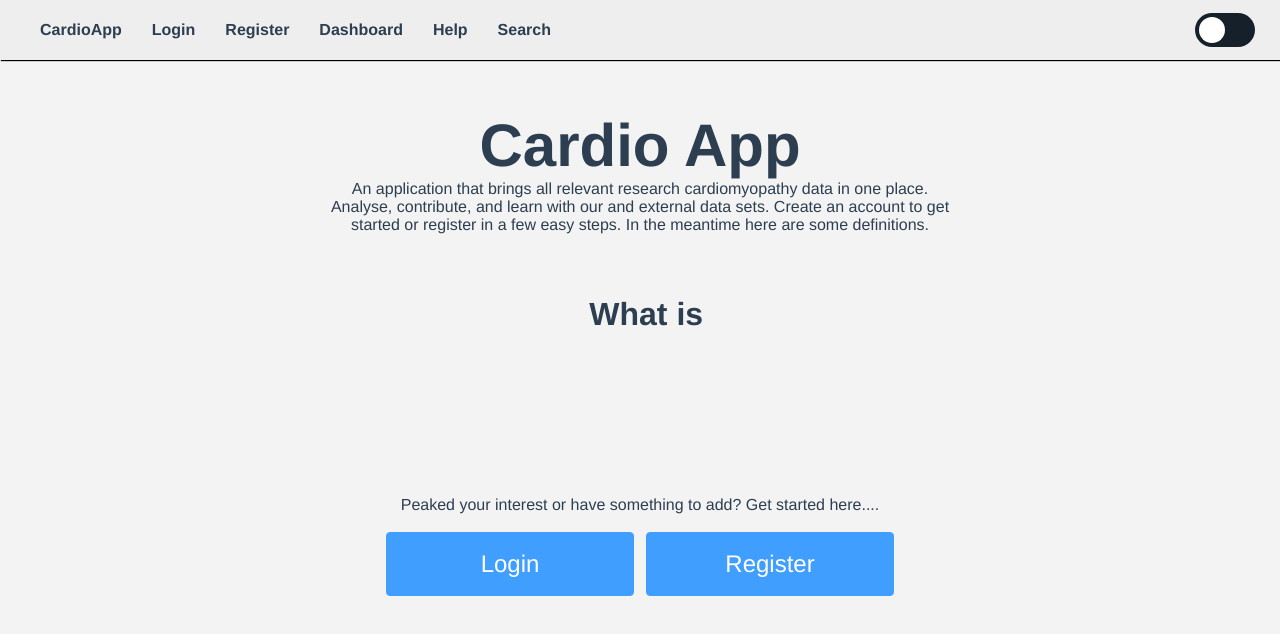
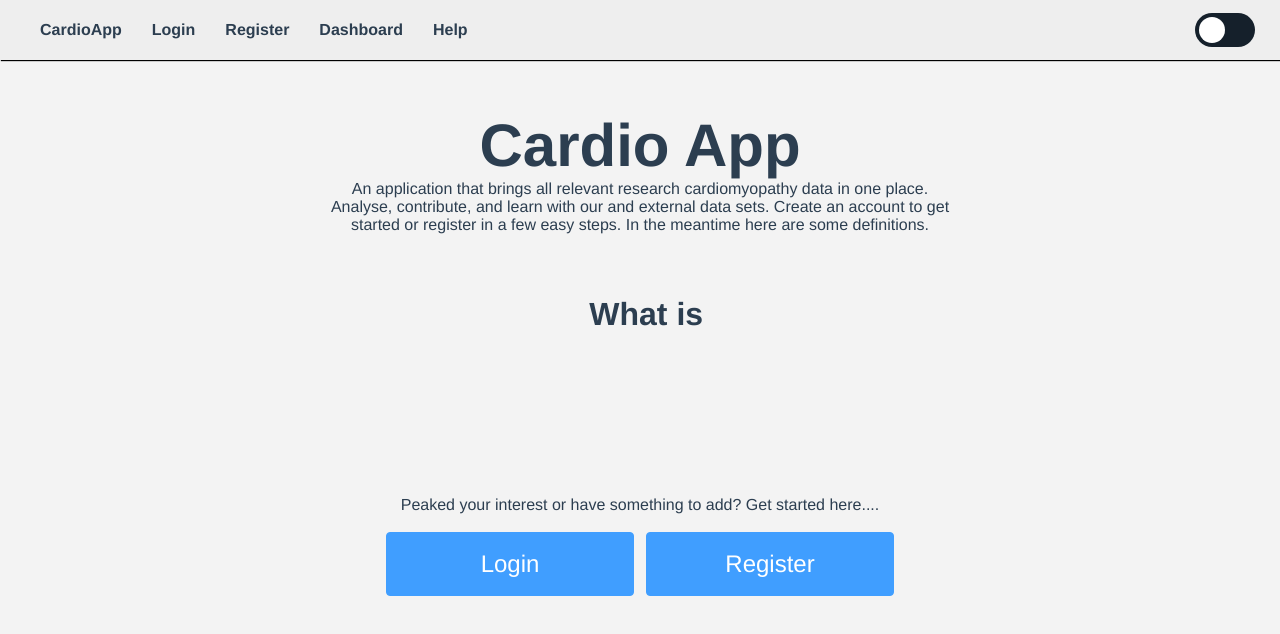
Before and after one commit to d-McGill/CardioApp, a Vue app: page / in a window 1280 px wide. Shown: the top 634 px of the page. Built offline with nearby package versions, Linux system fonts and the light colour scheme; no server answers.

Commit message:
header fix

```diff
--- a/src/components/Header.vue
+++ b/src/components/Header.vue
@@ -6,7 +6,6 @@
       <div index="3" class="nav-link"><router-link to="/register">Register</router-link></div>
       <div index="4" class="nav-link"><router-link to="/dashboard">Dashboard</router-link></div>
       <div index="5" class="nav-link"><router-link to="/help">Help</router-link></div>
-      <div index="5" class="nav-link"><router-link to="/search">Search</router-link></div>
     </nav>
     <Toggle :mode="mode" @toggle="$emit('toggle')"/>
 </header>
```
